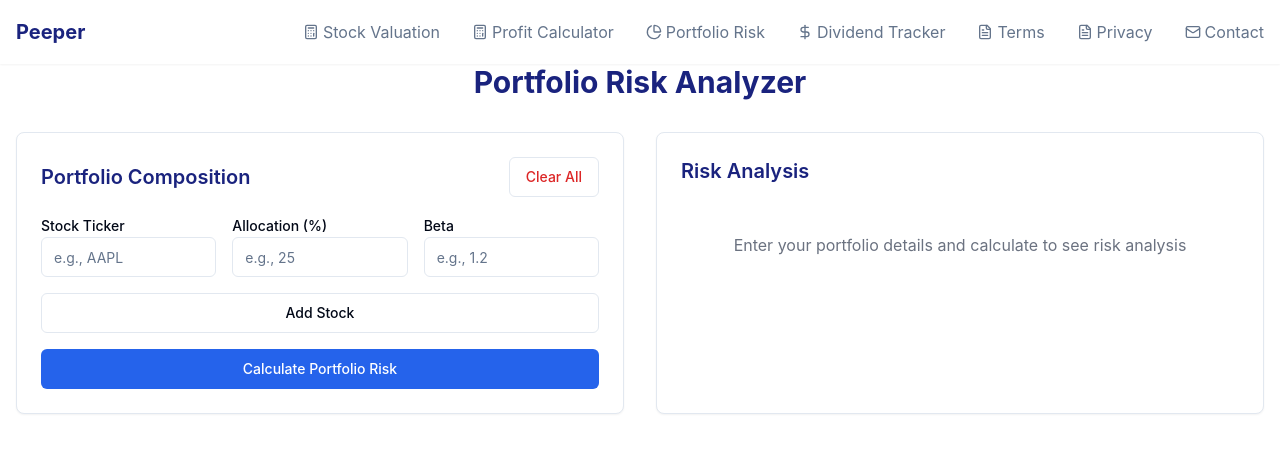
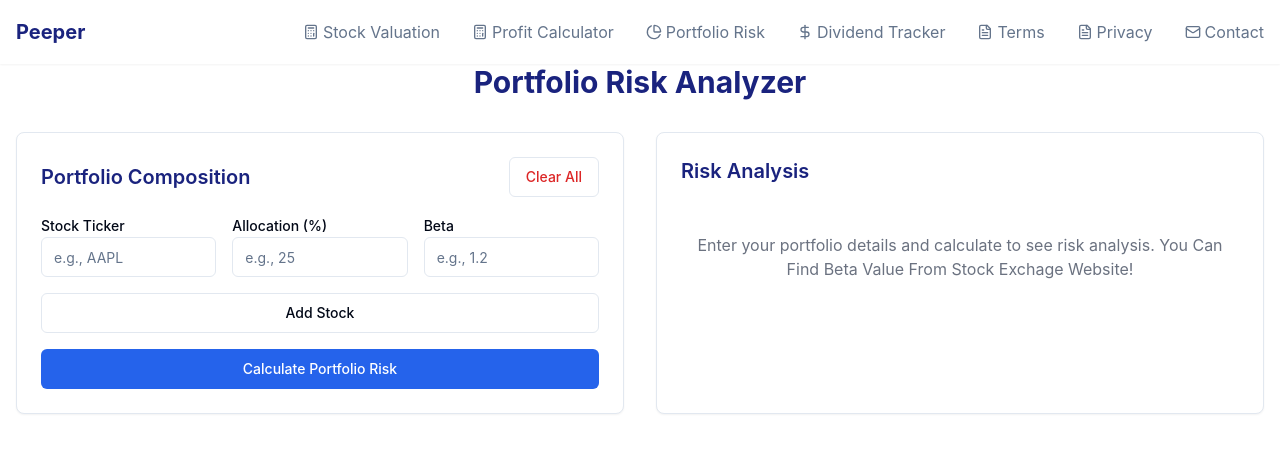
Before and after one commit to xzunk/Peeper, a React (Vite) app: page /portfolio in a window 1280 px wide. Shown: the top 452 px of the page. Built offline with nearby package versions, Linux system fonts and the light colour scheme.

Commit message:
Update PortfolioRiskAnalyzer.tsx

```diff
--- a/src/components/PortfolioRiskAnalyzer.tsx
+++ b/src/components/PortfolioRiskAnalyzer.tsx
@@ -231,7 +231,7 @@ const PortfolioRiskAnalyzer = () => {
             </div>
           ) : (
             <div className="text-center text-gray-500 py-8">
-              Enter your portfolio details and calculate to see risk analysis
+              Enter your portfolio details and calculate to see risk analysis. You Can Find Beta Value From Stock Exchage Website!
             </div>
           )}
         </Card>
```
